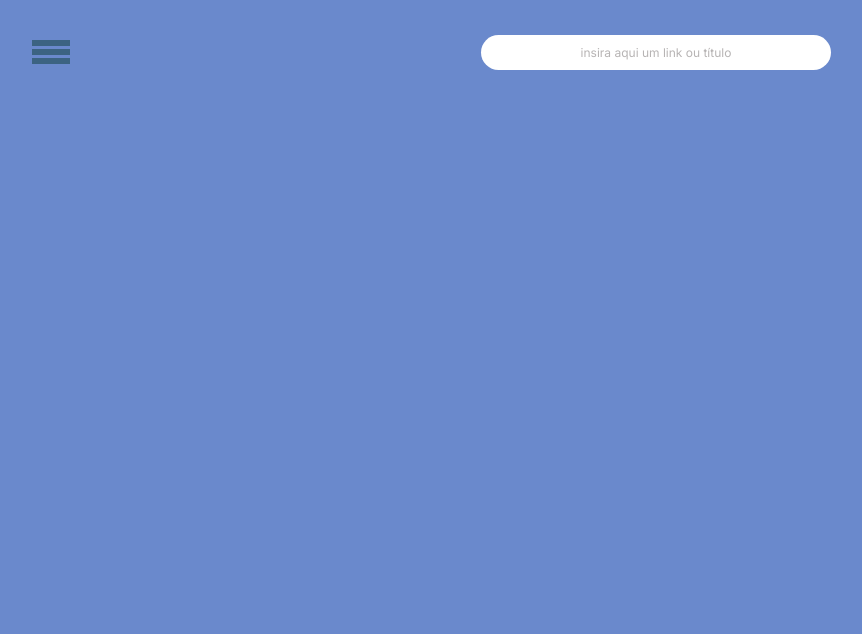
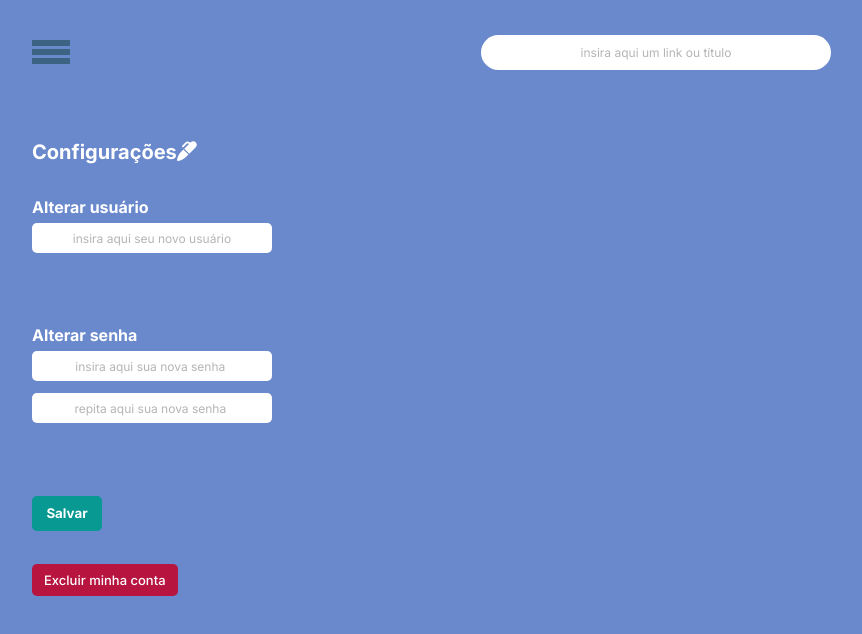
Before and after one commit to vdsou/suzy-plays, a Vue app: page /settings in a window 1280 px wide. Before the commit this address had no page. Shown: the top 634 px of the page, without its empty margins (3-865 px from the left). Built offline with nearby package versions, Linux system fonts and the light colour scheme.

Commit message:
:lipstick: add settings styles

```diff
--- a/src/router/index.js
+++ b/src/router/index.js
@@ -1,6 +1,7 @@
 import { createRouter, createWebHistory } from "vue-router";
 import Home from "../views/Home.vue";
 import Playlists from "../views/Playlists.vue";
+import Settings from "../views/Settings.vue";
 
 const routes = [
   {
@@ -12,6 +13,11 @@ const routes = [
     path: "/playlists",
     name: "Playlists",
     component: Playlists,
+  },
+  {
+    path: "/settings",
+    name: "Settings",
+    component: Settings,
   },
   {
     path: "/about",
--- /dev/null
+++ b/src/views/Settings.vue
@@ -0,0 +1,92 @@
+<template>
+  <div class="settings">
+    <div class="settings-title">
+      <h1>Configurações</h1>
+      <i><img src="../assets/edit.svg" alt="Editar" /></i>
+    </div>
+    <form action="" class="settings-form">
+      <div class="update-username">
+        <label for="username">Alterar usuário</label>
+        <input
+          type="text"
+          id="username"
+          placeholder="insira aqui seu novo usuário"
+        />
+      </div>
+      <div class="update-password">
+        <label for="password">Alterar senha</label>
+        <input
+          type="text"
+          id="password"
+          placeholder="insira aqui sua nova senha "
+        />
+        <input
+          type="text"
+          id="password"
+          placeholder="repita aqui sua nova senha "
+        />
+      </div>
+      <button type="submit">Salvar</button>
+    </form>
+    <button class="delete-account" type="button">Excluir minha conta</button>
+  </div>
+</template>
+
+<script>
+export default {
+  name: "Settings",
+};
+</script>
+
+<style scoped>
+.settings {
+  margin: 3.5rem;
+}
+.settings .settings-title {
+  display: flex;
+  align-items: center;
+}
+.settings-form {
+  display: flex;
+  height: 40rem;
+  flex-direction: column;
+  justify-content: space-around;
+}
+.settings-form input {
+  width: 24rem;
+  height: 3rem;
+  border-radius: 0.5rem;
+  text-align: center;
+  font-size: 1.2rem;
+  margin: 0.6rem 0;
+  color: #000;
+}
+.settings-form label {
+  font-weight: bold;
+  font-size: 1.6rem;
+}
+.settings-form input::placeholder {
+  color: var(--grey-color);
+}
+.settings-form .update-username,
+.settings-form .update-password {
+  display: flex;
+  flex-direction: column;
+}
+.settings-form button {
+  width: 7rem;
+  height: 3.5rem;
+  font-weight: bold;
+  background: #079992;
+  border-radius: 0.5rem;
+  cursor: pointer;
+}
+.delete-account {
+  background: var(--danger-color);
+  padding: 0.8rem 1.2rem;
+  font-size: 1.3rem;
+  font-weight: 500;
+  border-radius: 0.5rem;
+  cursor: pointer;
+}
+</style>
```
Also changed, not shown: src/components/Setting.vue (deleted, +0 -9 lines), src/assets/edit.svg (added).
